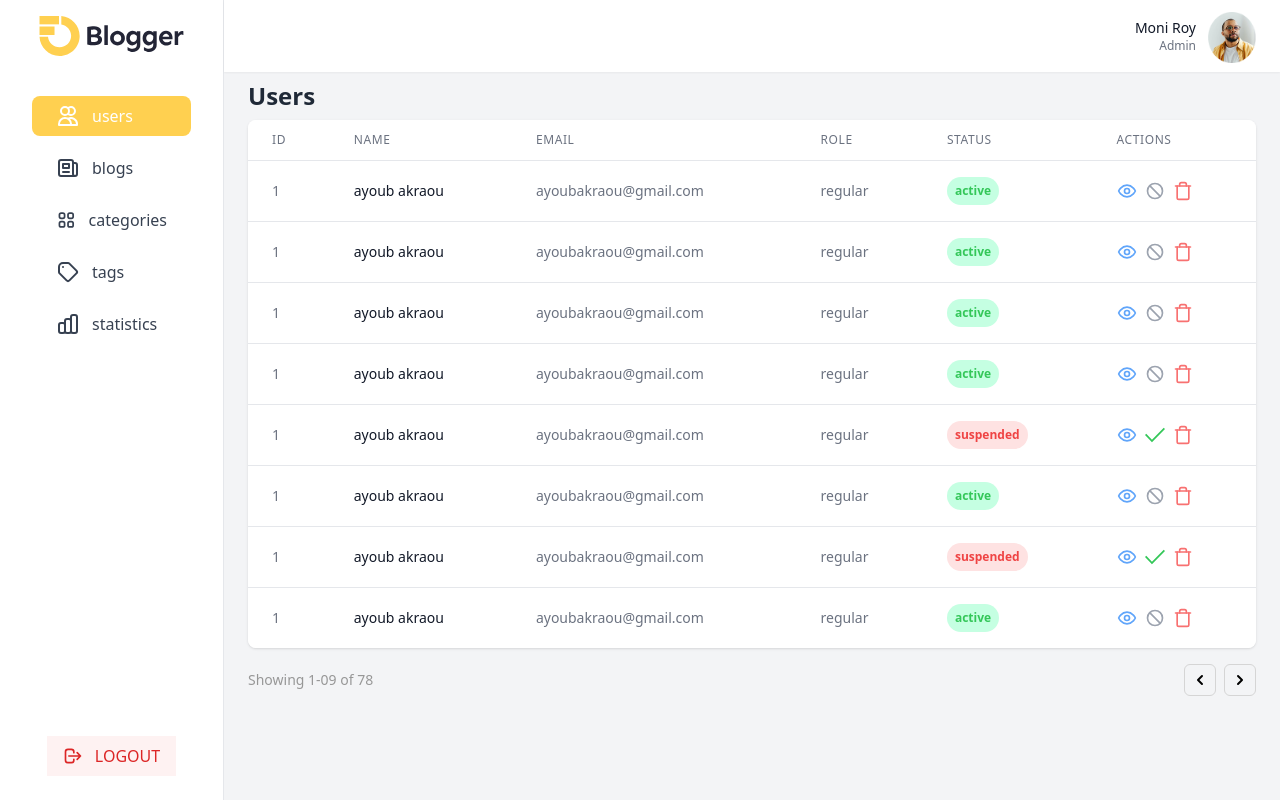
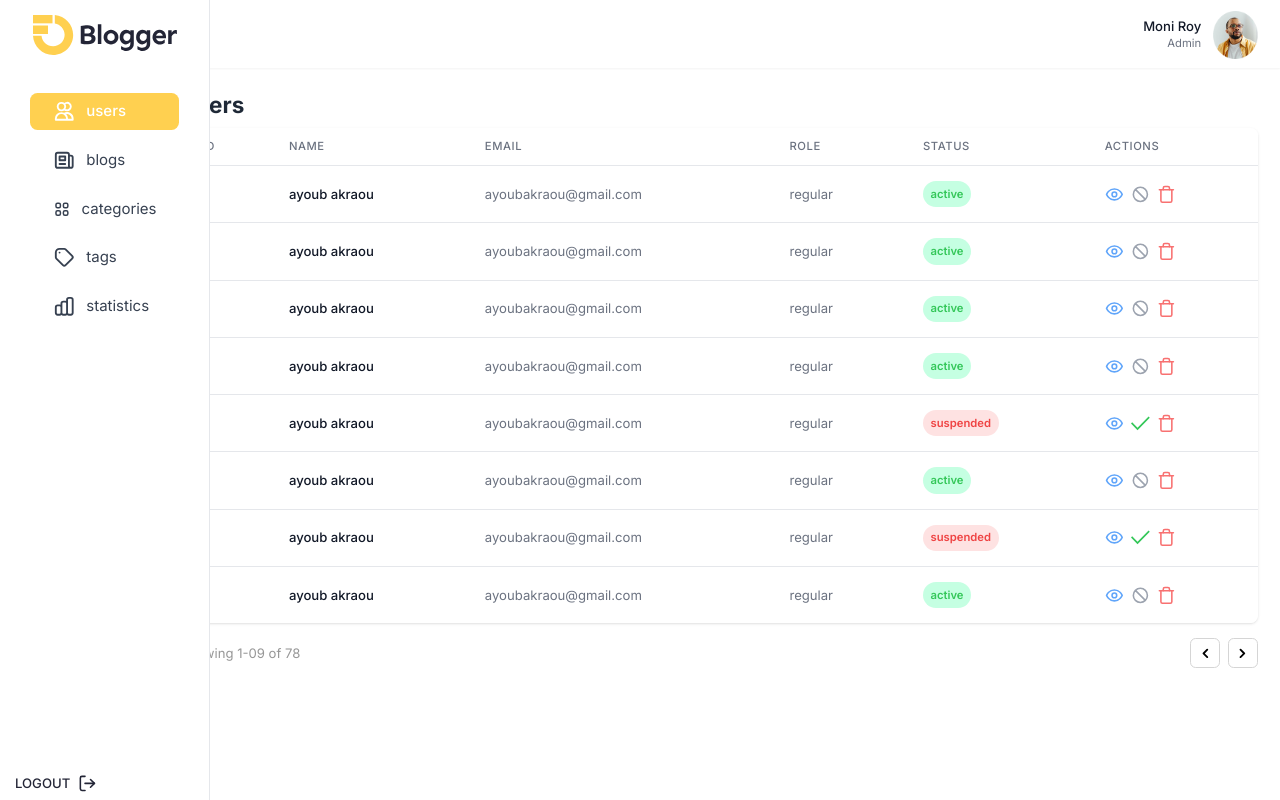
Before and after one commit to ayoub-akraou/Blogger, a React (Vite) app in the folder frontend/: page /admin in a window 1280 px wide. Built offline with nearby package versions, Linux system fonts and the light colour scheme; a small style sheet from the web is missing.

Commit message:
refactor: amélioration du layout admin
- Ajout de LogoutButton pour le bouton de déconnexion
- Optimisation du positionnement avec fixed
- Amélioration des marges pour le contenu
- Suppression du wrapper HTML non nécessaire

```diff
--- a/frontend/src/components/layouts/DashBoardLayout.jsx
+++ b/frontend/src/components/layouts/DashBoardLayout.jsx
@@ -1,4 +1,6 @@
 import React from "react";
+import { NavLink, Outlet } from "react-router-dom";
+
 import LogoIcon from "../Icons/Logo.jsx";
 import Logo from "../UI/Logo/Logo";
 import UsersIcon from "../Icons/UsersIcon.jsx";
@@ -9,23 +11,16 @@ import StatsIcon from "../Icons/StatsIcon.jsx";
 import LogoutIcon from "../Icons/LogoutIcon.jsx";
 import ProfileAvatar from "../UI/ProfileAvatar.jsx";
 import Button from "../UI/Button/Button.jsx";
-import { NavLink, Outlet } from "react-router-dom";
 import RotateDeviceModal from "../UI/modals/RotateDevice.jsx";
+import LogoutButton from "../UI/Button/LogoutButton";
 
 export default function DashBoardLayout({ children }) {
   return (
-    <html lang="en" className="sm:text-[10px] md:text-[13px] lg:text-[16px]">
-      <head>
-        <meta charSet="UTF-8" />
-        <meta name="viewport" content="width=device-width, initial-scale=1.0" />
-        <title>Blogger Admin Dashboard</title>
-      </head>
-      <body className="bg-gray-100">
+    <>
       <RotateDeviceModal />
       <div className="flex min-h-screen">
-          <p className="text-"></p>
         {/* <!-- Sidebar --> */}
-          <div className="w-fit md:w-56 min-h-full bg-white border-r border-gray-200 flex flex-col">
+        <div className="w-fit md:w-56 h-screen bg-white border-r border-gray-200 flex flex-col fixed top-0 left-0 z-50">
           {/* <!-- Logo --> */}
           <Logo className="mx-6 my-4 hidden md:block" />
           <LogoIcon className="mx-3 md:mx-6 my-4 block md:hidden" />
@@ -50,16 +45,13 @@ export default function DashBoardLayout({ children }) {
           </nav>
 
           {/* <!-- Logout --> */}
-            <Button className="my-6 mx-auto flex items-center bg-red-50 !text-red-600">
-              <LogoutIcon className="h-5 w-5" />
-              <span className="ml-3 font-medium  hidden md:block">logout</span>
-            </Button>
+          <LogoutButton className="my-6 mx-auto flex items-center !bg-red-50 [&_*]:!text-red-600 [&_span]:ml-3 [&_span]:font-medium [&_span]:hidden [&_span]:md:block" />
         </div>
 
         {/* <!-- Main Content --> */}
         <div className="flex-1">
           {/* <!-- Header --> */}
-            <header className="bg-white shadow-sm">
+          <header className="bg-white shadow-sm fixed top-0 left-0 w-full">
             <div className="flex justify-end items-center px-6 py-3">
               <div className="flex items-center">
                 <div className="mr-3 text-right">
@@ -74,13 +66,12 @@ export default function DashBoardLayout({ children }) {
           </header>
 
           {/* <!-- Content --> */}
-            <main className="px-6 py-2">
+          <main className="px-6 pt-24 sm:pl-24 md:pl-48 pl-16 py-2">
             <Outlet />
           </main>
         </div>
       </div>
-      </body>
-    </html>
+    </>
   );
 }
 
```
Lines whose indentation alone changed are shown as unchanged.
